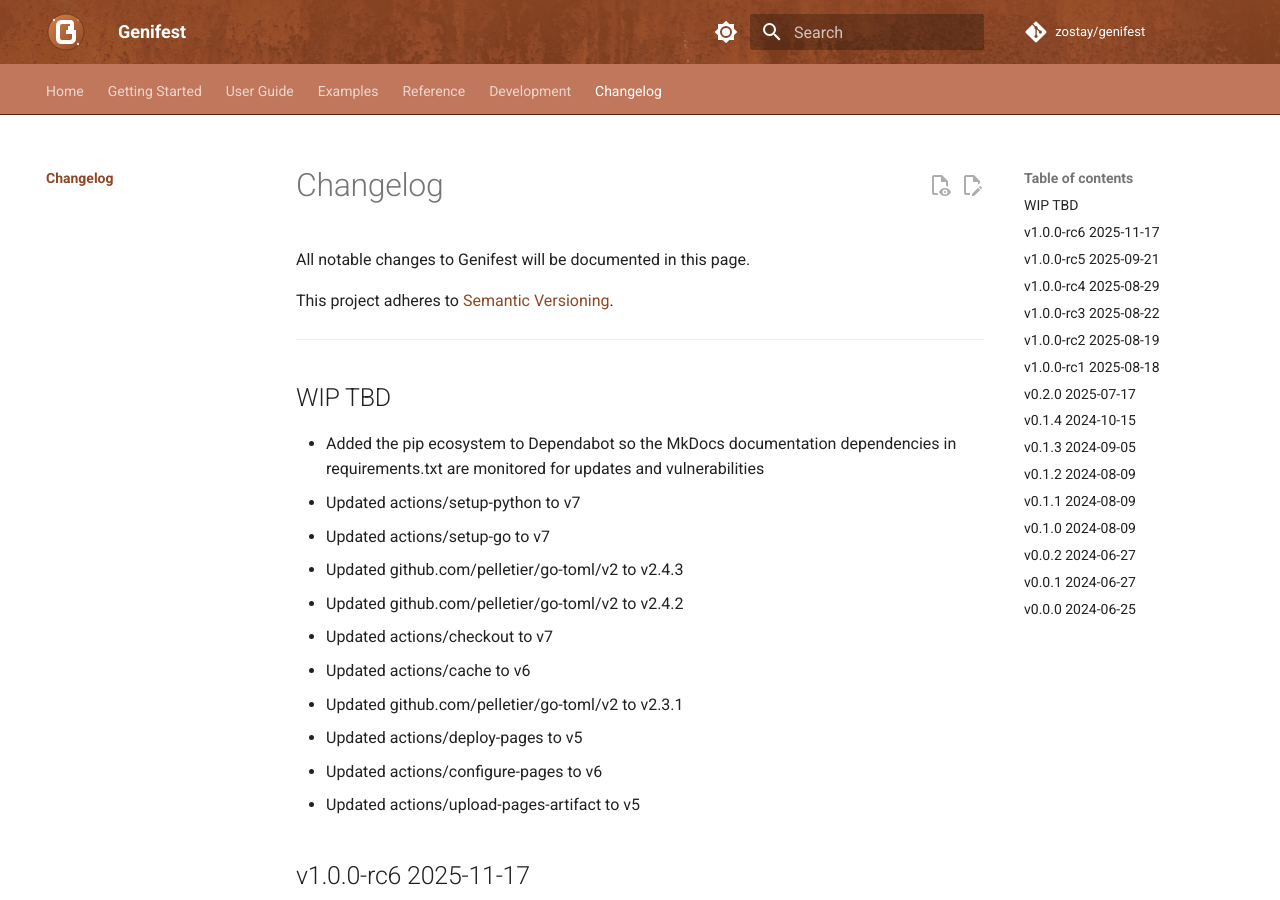
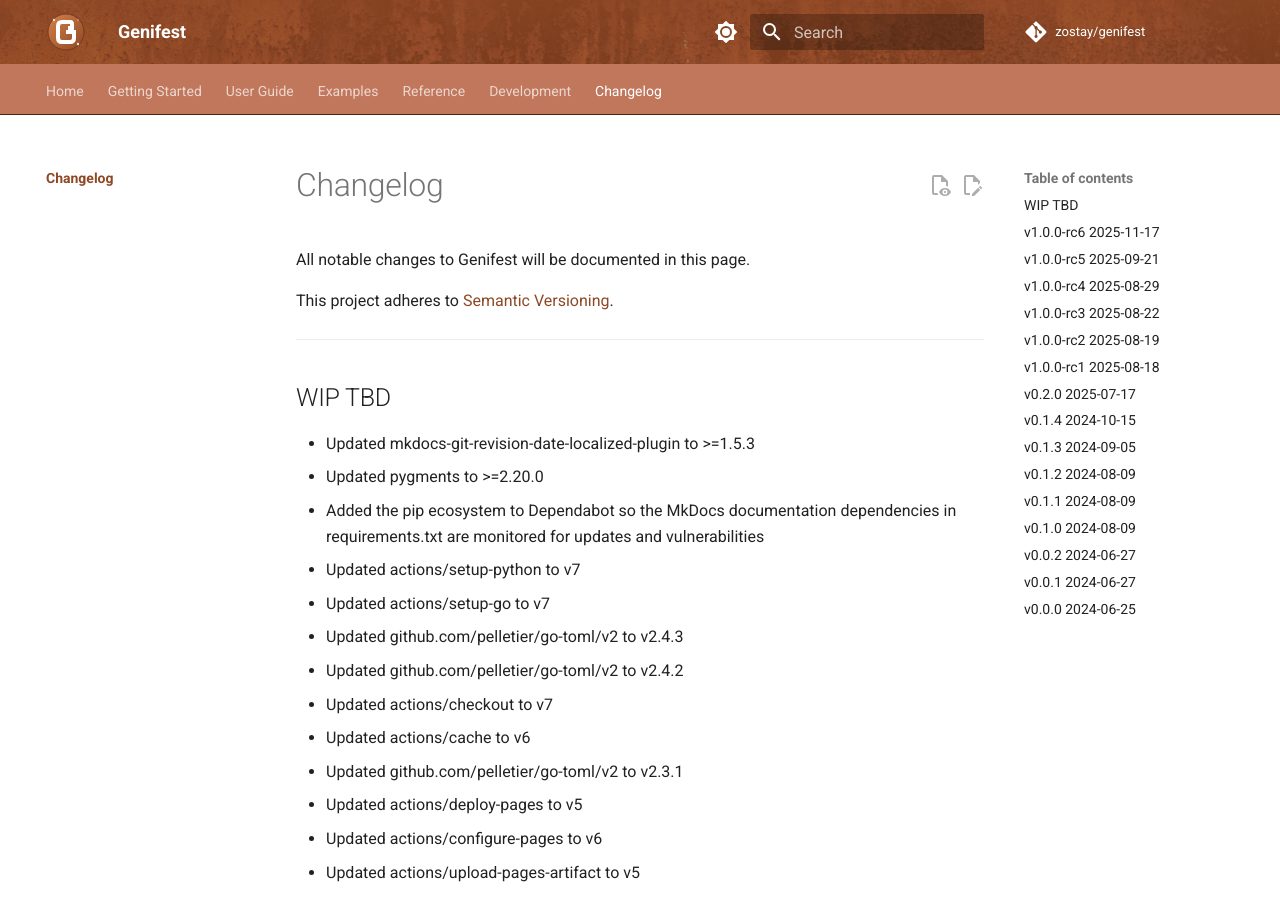
Before and after one commit to zostay/genifest, an MkDocs documentation site: the page built from docs/changelog.md, in a window 1280 px wide and 900 px high. Built offline with MkDocs 1.6.1 and Material for MkDocs 9.7.7, drawn with Linux system fonts in a browser that asks for light colours; comment, search, counter and statistics services are not loaded; the version menu is left out.

Commit message:
docs: update changelog for dependabot sweep 2026-08-17
Co-Authored-By: Claude Opus 5 <noreply@anthropic.com>

```diff
--- a/Changes.md
+++ b/Changes.md
@@ -1,5 +1,7 @@
 ## WIP  TBD
 
+ * Updated mkdocs-git-revision-date-localized-plugin to >=1.5.3
+ * Updated pygments to >=2.20.0
  * Added the pip ecosystem to Dependabot so the MkDocs documentation dependencies in requirements.txt are monitored for updates and vulnerabilities
  * Updated actions/setup-python to v7
  * Updated actions/setup-go to v7
```
